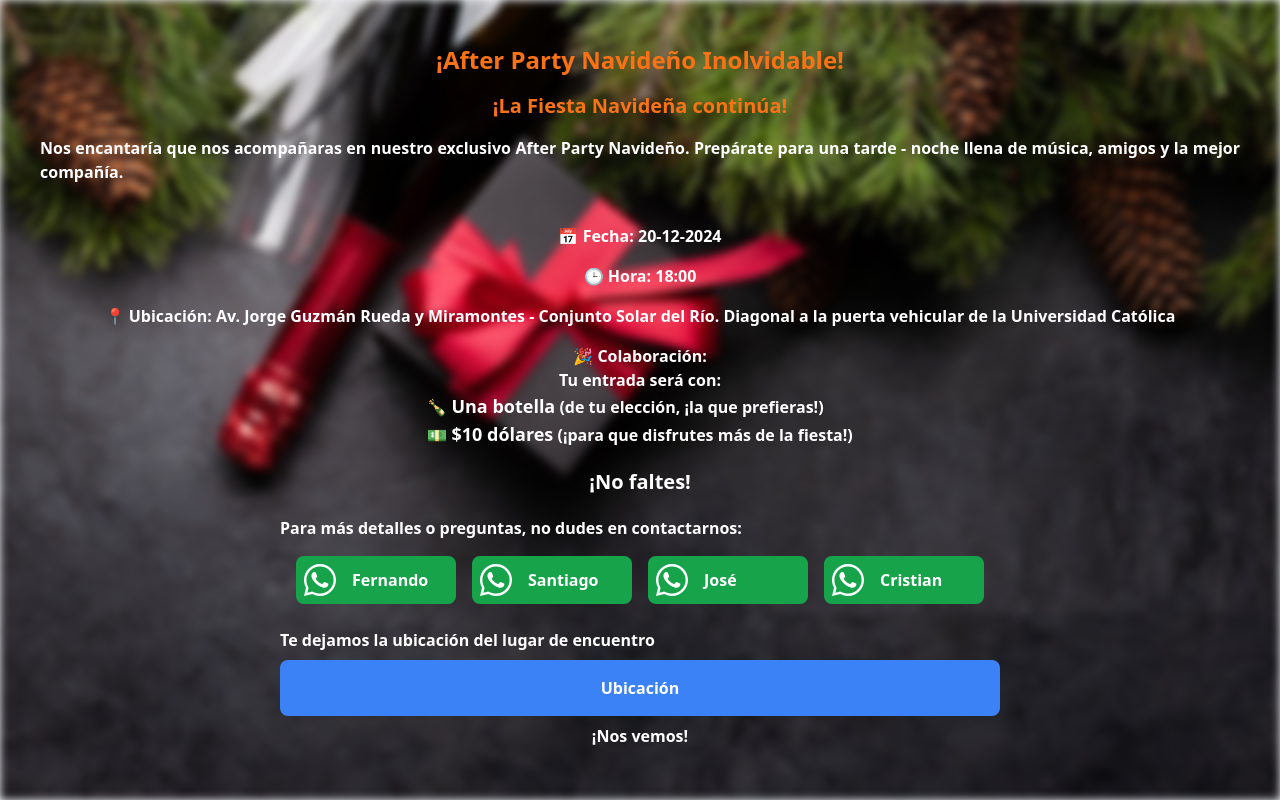
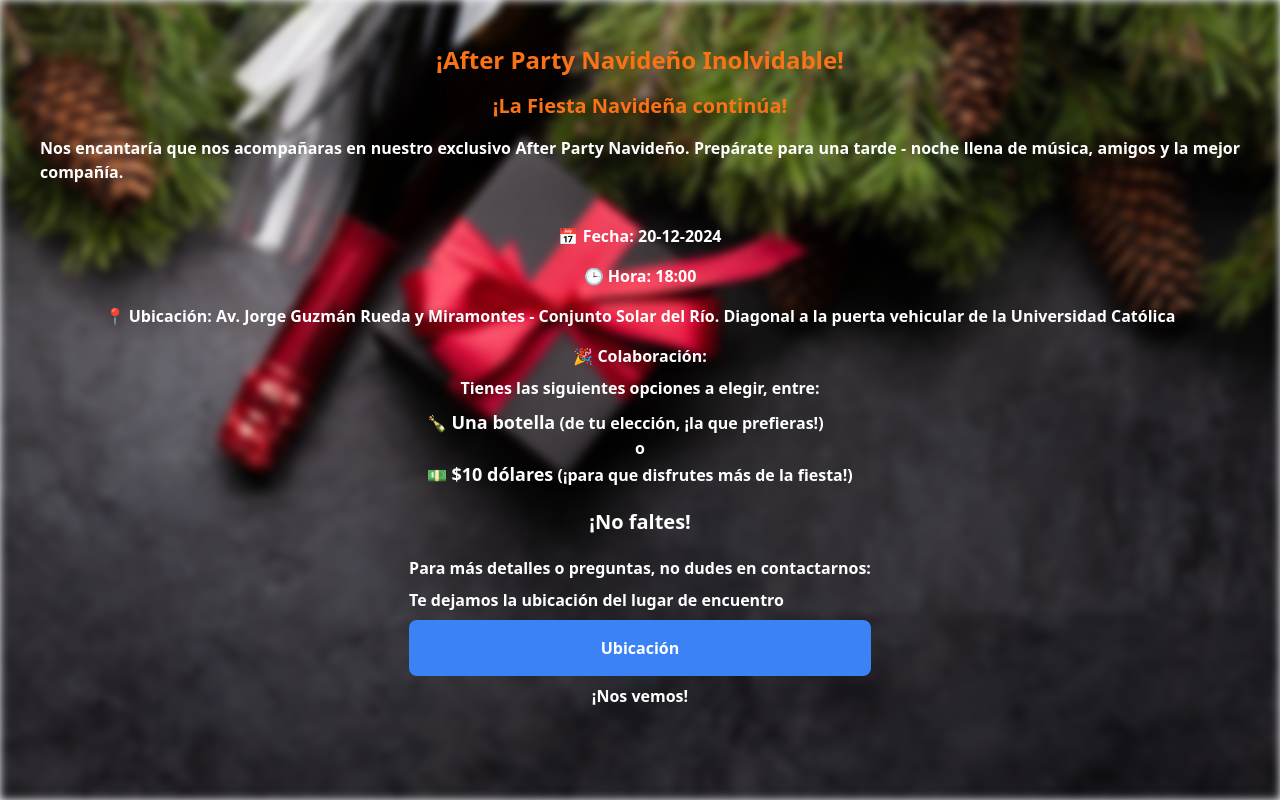
Before and after one commit to csparedes/party-next-app, a Next.js app: page /party in a window 1280 px wide. Built offline with nearby package versions, Linux system fonts and the light colour scheme.

Commit message:
cambios de contacto

```diff
--- a/app/party/page.tsx
+++ b/app/party/page.tsx
@@ -40,9 +40,11 @@ export default function Page() {
           <h3 className="text-white font-semibold pt-4">
             🎉 <span className="font-bold">Colaboración:</span>
           </h3>
-          <p className="text-white font-semibold ">Tu entrada será con:</p>
+          <p className="text-white font-semibold py-2">Tienes las siguientes opciones a elegir, entre:</p>
+
           <ul className="text-white font-semibold">
             <li>🍾 <span className="font-bold text-lg">Una botella</span> (de tu elección, ¡la que prefieras!)</li>
+            <li className="text-center">o</li>
             <li>💵 <span className="font-bold text-lg">$10 dólares</span>  (¡para que disfrutes más de la fiesta!)</li>
           </ul>
 
@@ -54,12 +56,12 @@ export default function Page() {
             <p>
               Para más detalles o preguntas, no dudes en contactarnos:
             </p>
-            <div className="flex w-full justify-between p-4 flex-wrap gap-4 items-center align-middle">
+            {/* <div className="flex w-full justify-between p-4 flex-wrap gap-4 items-center align-middle">
               <Phone name="Fernando" phone="+593986884823" />
               <Phone name="Santiago" phone="+593979844203" />
               <Phone name="José" phone="+593984510405" />
               <Phone name="Cristian" phone="+593963282192" />
-            </div>
+            </div> */}
 
             <div>
               <p className="py-2">Te dejamos la ubicación del lugar de encuentro</p>
```
